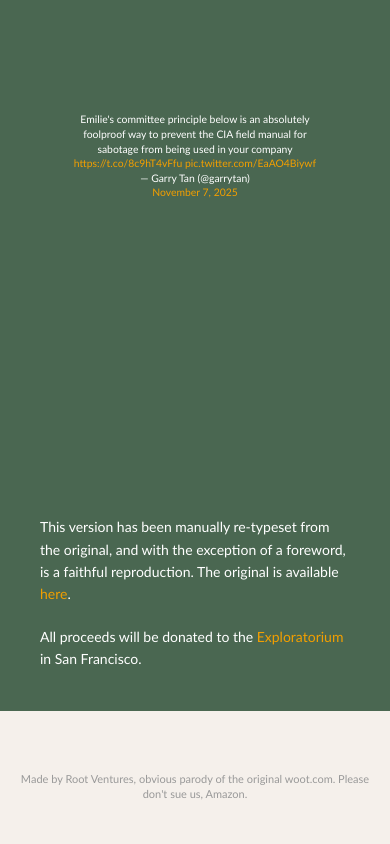
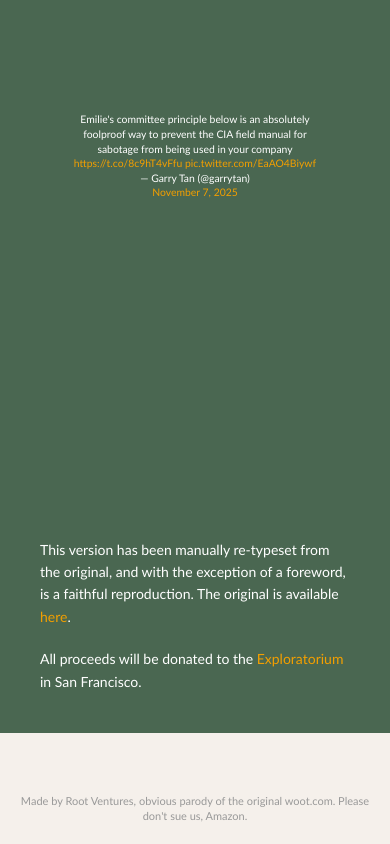
Before and after one commit to rootvc/wootvc, a Next.js app: page / in a window 390 px wide. Shown: the part 1245-2089 px from the top of the page. Before the commit the page ends 2066 px from the top, so only its background shows below. Built offline with nearby package versions, Linux system fonts and the light colour scheme.

Commit message:
fix mobile style

```diff
--- a/app/globals.css
+++ b/app/globals.css
@@ -778,4 +778,8 @@ a.want-button:active {
   .deal-tooltip-body {
     font-size: 12px;
   }
+
+  .description-text.body2-text {
+    margin-top: 0;
+  }
 }
```
